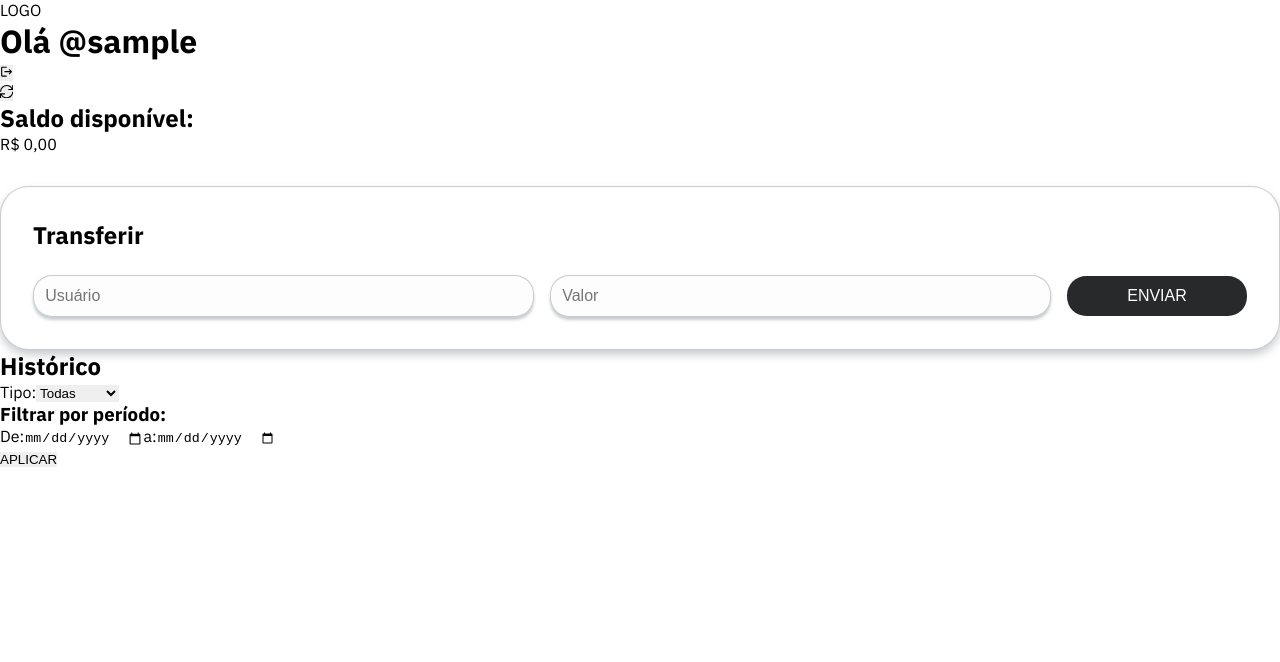
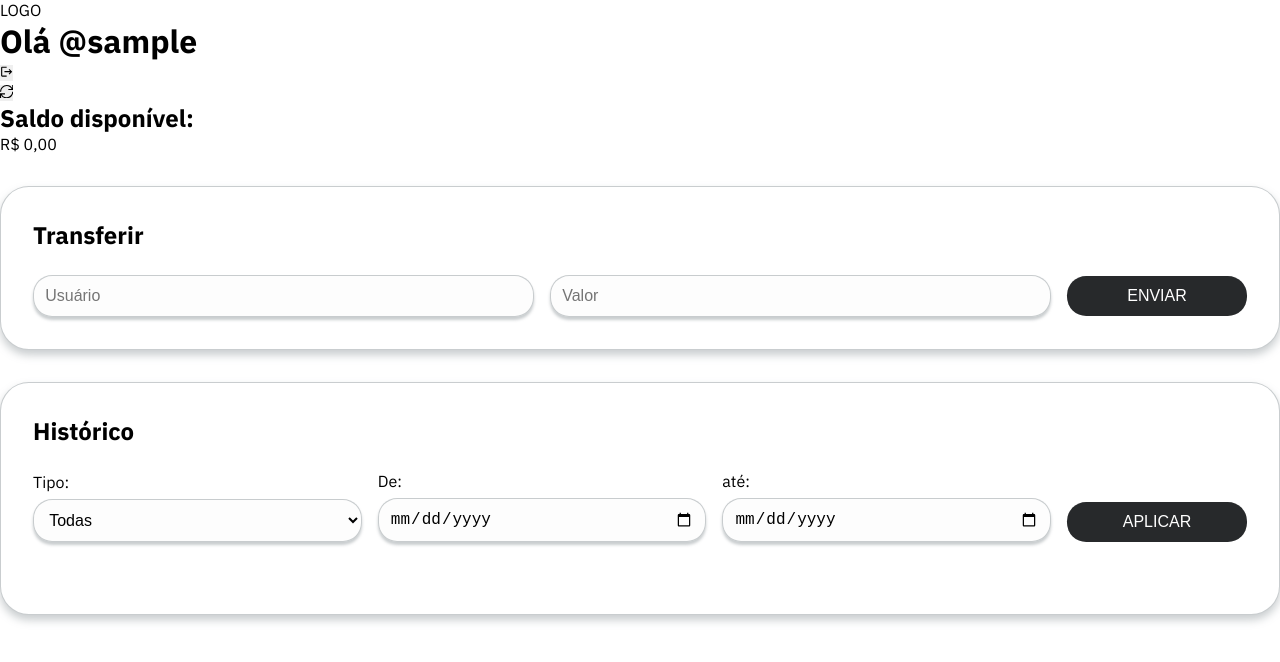
Before and after one commit to Kavorix/Digital-Wallet, a Next.js app in the folder app/frontend/: page /dashboard in a window 1280 px wide. Shown: the top 662 px of the page. Built offline with nearby package versions, Linux system fonts and the light colour scheme; no server answers; sample sign-in values are in the browser's storage.

Commit message:
:lipstick: style(frontend): TransactionList (work in progress)

```diff
--- a/app/frontend/components/TransactionsList.tsx
+++ b/app/frontend/components/TransactionsList.tsx
@@ -1,12 +1,10 @@
 import { StatusCodes } from 'http-status-codes';
 import {
-  ChangeEvent,
-  FormEvent,
-  useEffect,
-  useState,
+  ChangeEvent, FormEvent, useEffect, useState,
 } from 'react';
 import { BsCash } from 'react-icons/bs';
 import service from '../service';
+import styles from '../styles/components/TransactionsList.module.css';
 import ITransaction from '../types/ITransaction';
 
 export default function TransactionsList({
@@ -68,14 +66,21 @@
   };
 
   return (
-    <section>
-      <h2>Histórico</h2>
-      {!!errorMessage && <p>{errorMessage}</p>}
+    <section className={styles.section}>
+      <h2 className={styles.section__title}>Histórico</h2>
+      {!!errorMessage && (
+        <p className={styles['form__error-message']}>{errorMessage}</p>
+      )}
       {!errorMessage && (
         <>
-          <form action="GET" onSubmit={handleUpdateList}>
-            <label htmlFor="type">
-              Tipo:
+          <form
+            className={styles.form}
+            action="GET"
+            onSubmit={handleUpdateList}
+          >
+            <label className={styles['form__input-label']} htmlFor="type">
+              <span>Tipo:</span>
+              <div className={styles['form__input-container']}>
                 <select
                   name="type"
                   value={type}
@@ -86,11 +91,12 @@
                   <option value="cashout">Enviadas</option>
                   <option value="cashin">Recebidas</option>
                 </select>
+              </div>
             </label>
-            <section>
-              <h3>Filtrar por período:</h3>
-              <label htmlFor="from">
-                De:
+            <section className={styles['form__date-filters']}>
+              <label className={styles['form__input-label']} htmlFor="from">
+                <span>De:</span>
+                <div className={styles['form__input-container']}>
                   <input
                     type="date"
                     name="from"
@@ -98,9 +104,11 @@
                     value={from}
                     onChange={handleChange}
                   />
+                </div>
               </label>
-              <label htmlFor="to">
-                a:
+              <label className={styles['form__input-label']} htmlFor="to">
+                <span>até:</span>
+                <div className={styles['form__input-container']}>
                   <input
                     type="date"
                     name="to"
@@ -108,11 +116,14 @@
                     value={to}
                     onChange={handleChange}
                   />
+                </div>
               </label>
             </section>
-            <button type="submit">APLICAR</button>
+            <button className={styles.form__button} type="submit">
+              APLICAR
+            </button>
           </form>
-          <ul>
+          <ul className={styles.list}>
             {transactions.map(
               ({
                 id,
@@ -126,24 +137,28 @@
                 createdAt,
               }) => (
                 <li key={id}>
-                  <span>
+                  <div className={styles.list__item}>
+                    <span className={styles.list__icon}>
                       <BsCash />
                     </span>
-                  <div>
-                    <span>
+                    <div className={styles.list__info}>
+                      <strong>
                         Transação
                         {' '}
                         {debitedUSer === username ? 'enviada' : 'recebida'}
-                    </span>
-                    <span>
+                      </strong>
+                      <div>
+                        <p>
                           @
                           {debitedUSer === username ? creditedUser : debitedUSer}
-                    </span>
-                    <span>
+                        </p>
+                        <p>
                           R$
                           {' '}
                           {value.toFixed(2).replace('.', ',')}
-                    </span>
+                        </p>
+                      </div>
+                    </div>
                   </div>
                   <span>{new Date(createdAt).toLocaleDateString()}</span>
                 </li>
--- /dev/null
+++ b/app/frontend/styles/components/TransactionsList.module.css
@@ -0,0 +1,124 @@
+.section {
+  background-color: #ffffff;
+  border: 1px solid rgba(119, 129, 135, 0.3960784314);
+  border-radius: 1.8rem;
+  box-shadow: 0 5px 8px rgba(119, 129, 135, 0.3960784314);
+  display: flex;
+  flex-flow: column nowrap;
+  margin-top: 2rem;
+  padding: 2rem;
+  transition: 200ms;
+  width: 100%;
+}
+
+.section__title {
+  margin-bottom: 1.5rem;
+}
+
+.form {
+  align-items: flex-end;
+  display: flex;
+  justify-content: stretch;
+}
+
+.form__date-filters {
+  align-items: center;
+  display: flex;
+  justify-content: stretch;
+  width: 100%;
+}
+
+.form__input-label {
+  width: 50%;
+}
+
+.form__input-container {
+  display: flex;
+  margin-right: 1rem;
+  margin-top: 0.4rem;
+  position: relative;
+}
+.form__input-container input,
+.form__input-container select {
+  background-color: rgba(208, 208, 208, 0.0549019608);
+  border: 1px solid rgba(119, 129, 135, 0.3960784314);
+  border-radius: 1.2rem;
+  box-shadow: 0 3px 3px rgba(119, 129, 135, 0.3960784314);
+  color: black;
+  flex-grow: 2;
+  font-size: 1rem;
+  padding: 0.7rem;
+  width: 100%;
+}
+.form__input-container input:focus,
+.form__input-container select:focus {
+  opacity: 1;
+}
+
+.form__error-message {
+  color: rgb(159, 88, 0);
+  margin-top: 1rem;
+  text-align: center;
+}
+
+.form__button {
+  background-color: #27292b;
+  border-radius: 1.2rem;
+  color: white;
+  cursor: pointer;
+  font-size: 1rem;
+  max-width: 180px;
+  padding: 0.7rem;
+  text-align: center;
+  text-decoration: none;
+  transition: filter 400ms ease-in-out;
+  width: 50%;
+}
+.form__button:disabled {
+  opacity: 0.5;
+}
+.form__button:hover {
+  filter: brightness(200%);
+}
+
+.list {
+  list-style-type: none;
+  margin-top: 2.5rem;
+  width: 100%;
+}
+.list li {
+  align-items: center;
+  display: flex;
+  justify-content: space-between;
+  width: 100%;
+}
+.list li:not(:last-child) {
+  margin-bottom: 1.5rem;
+}
+
+.list__item {
+  display: flex;
+}
+
+.list__icon {
+  align-items: center;
+  background-color: #27292b;
+  border-radius: 50%;
+  color: #ffffff;
+  display: flex;
+  font-size: 2rem;
+  height: 50px;
+  justify-content: center;
+  margin-right: 2rem;
+  position: relative;
+  width: 50px;
+}
+
+.list__info {
+  display: flex;
+  flex-flow: column nowrap;
+}
+.list__info div {
+  font-style: italic;
+  margin-top: 0.2rem;
+}/*# sourceMappingURL=TransactionsList.module.css.map */
--- /dev/null
+++ b/app/frontend/styles/components/TransactionsList.module.scss
@@ -0,0 +1,134 @@
+@import "../abstracts/_colors";
+@import "../abstracts/_backgrounds";
+@import "../abstracts/_radius";
+
+.section {
+  background-color: $primary-color;
+  border: 1px solid $divider-color;
+  border-radius: $secondary-radius;
+  box-shadow: 0 5px 8px $divider-color;
+  display: flex;
+  flex-flow: column nowrap;
+  margin-top: 2rem;
+  padding: 2rem;
+  transition: 200ms;
+  width: 100%;
+}
+
+.section__title {
+  margin-bottom: 1.5rem;
+}
+
+.form {
+  align-items: flex-end;
+  display: flex;
+  justify-content: stretch;
+}
+
+.form__date-filters {
+  align-items: center;
+  display: flex;
+  justify-content: stretch;
+  width: 100%;
+}
+
+.form__input-label {
+  width: 50%;
+}
+
+.form__input-container {
+  display: flex;
+  margin-right: 1rem;
+  margin-top: 0.4rem;
+  position: relative;
+
+  input,
+  select {
+    background-color: $input-background;
+    border: 1px solid $divider-color;
+    border-radius: $primary-radius;
+    box-shadow: 0 3px 3px $divider-color;
+    color: $text-icons;
+    flex-grow: 2;
+    font-size: 1rem;
+    padding: 0.7rem;
+    width: 100%;
+
+    &:focus {
+      opacity: 1;
+    }
+  }
+}
+
+.form__error-message {
+  color: $warning-color;
+  margin-top: 1rem;
+  text-align: center;
+}
+
+.form__button {
+  background-color: $dark-secondary-color;
+  border-radius: $primary-radius;
+  color: white;
+  cursor: pointer;
+  font-size: 1rem;
+  max-width: 180px;
+  padding: 0.7rem;
+  text-align: center;
+  text-decoration: none;
+  transition: filter 400ms ease-in-out;
+  width: 50%;
+
+  &:disabled {
+    opacity: 0.5;
+  }
+
+  &:hover {
+    filter: brightness(200%);
+  }
+}
+
+.list {
+  list-style-type: none;
+  margin-top: 2.5rem;
+  width: 100%;
+
+  li {
+    align-items: center;
+    display: flex;
+    justify-content: space-between;
+    width: 100%;
+
+    &:not(:last-child) {
+      margin-bottom: 1.5rem;
+    }
+  }
+}
+
+.list__item {
+  display: flex;
+}
+
+.list__icon {
+  align-items: center;
+  background-color: $dark-secondary-color;
+  border-radius: 50%;
+  color: $primary-color;
+  display: flex;
+  font-size: 2rem;
+  height: 50px;
+  justify-content: center;
+  margin-right: 2rem;
+  position: relative;
+  width: 50px;
+}
+
+.list__info {
+  display: flex;
+  flex-flow: column nowrap;
+
+  div {
+    font-style: italic;
+    margin-top: 0.2rem;
+  }
+}
```
Also changed, not shown: 1 other file (tests, documents, lock files or other folders). Lines whose indentation alone changed are shown as unchanged.
